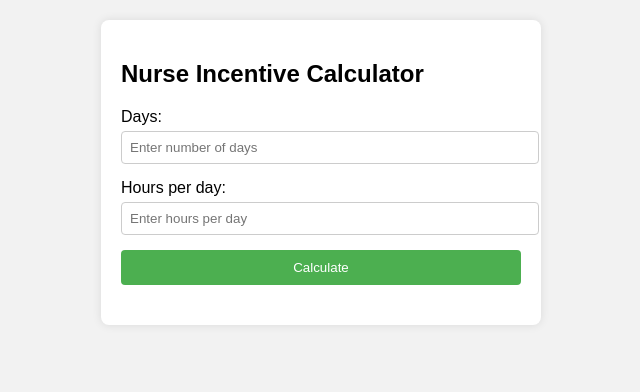
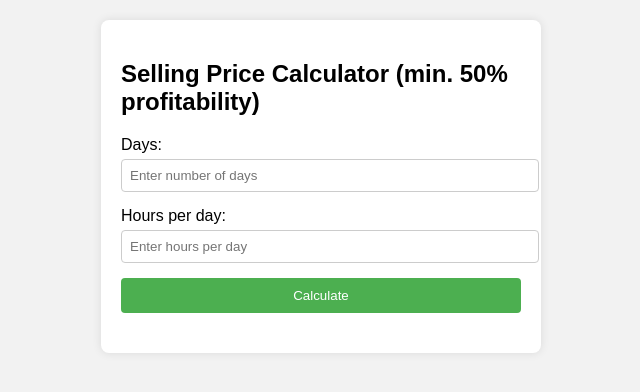
Before and after one commit to ashutoshc9analytics/Price-calculator-for-Postnatal-Therapeutic-Care, a plain HTML site: page index.html in a window 1280 px wide. Shown: the whole page, without its empty margins (319-959 px from the left). Drawn offline with Linux system fonts and the light colour scheme.

Commit message:
Update index.html

```diff
--- a/index.html
+++ b/index.html
@@ -57,7 +57,7 @@
 </head>
 <body>
     <div class="calculator">
-        <h2>Nurse Incentive Calculator</h2>
+        <h2>Selling Price Calculator (min. 50% profitability)</h2>
         <div class="input-group">
             <label for="days">Days:</label>
             <input type="number" id="days" min="0" placeholder="Enter number of days" required>
```
